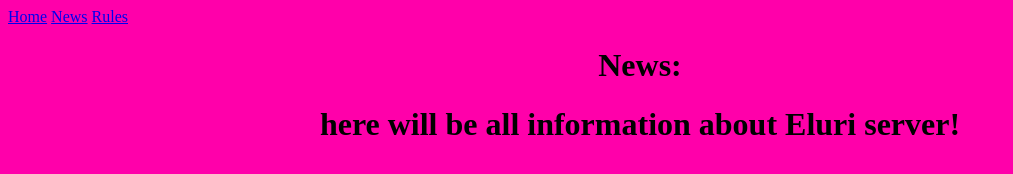
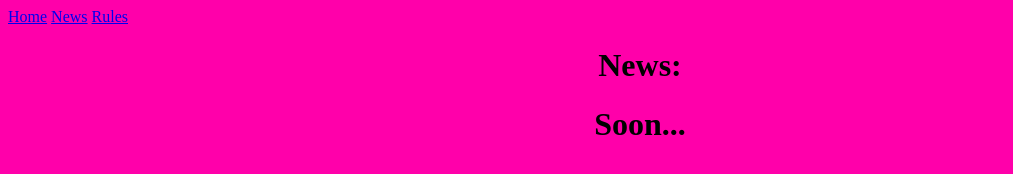
Before and after one commit to Eluri2/Eluri2.github.io, a plain HTML site: page news.html in a window 1280 px wide. Shown: the whole page, without its empty margins (0-1013 px from the left). Drawn offline with Linux system fonts and the light colour scheme.

Commit message:
Update news.html

```diff
--- a/news.html
+++ b/news.html
@@ -8,6 +8,6 @@
         <a href="rules.html">Rules</a>
         <h1>News:</h1>
         <p></p>
-        <h1>here will be all information about Eluri server!</h1>
+        <h1>Soon...</h1>
     </body>
 </html>
```
